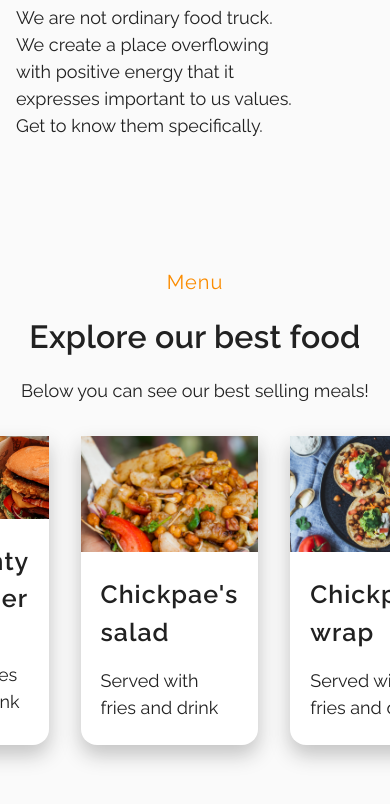
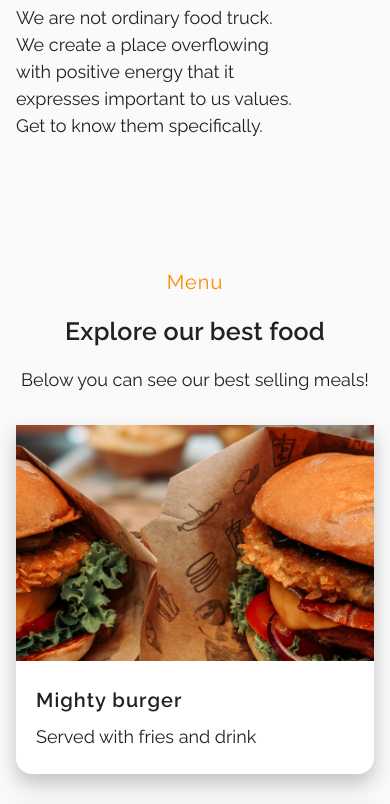
Before and after one commit to thejsdeveloper/the-veggie-king, a Next.js app: page / in a window 390 px wide. Shown: the part 1040-1844 px from the top of the page. Built offline with nearby package versions, Linux system fonts and the light colour scheme.

Commit message:
feat: responsive menu

```diff
--- a/src/components/Card/Card.tsx
+++ b/src/components/Card/Card.tsx
@@ -4,16 +4,16 @@ import * as React from "react";
 
 function Card({ img, altText, title, description }: Card) {
   return (
-    <div className="w-96 cursor-pointer shadow  rounded-br-2xl rounded-bl-2xl bg-white">
+    <div className="group cursor-pointer shadow  rounded-br-2xl rounded-bl-2xl bg-white">
       <div className="overflow-hidden">
         <Image
           src={img}
           alt={altText}
-          className="hover:scale-125 ease-linear duration-500"
+          className="group-hover:scale-125 ease-linear duration-500"
         />
       </div>
-      <div className="py-6 px-5 space-y-4">
-        <h1 className="text-gray-900 text-md font-semibold tracking-wide">
+      <div className="py-6 px-5 space-y-2 lg:space-y-4">
+        <h1 className="text-gray-900 text-sm xl:text-md font-semibold tracking-wide">
           {title}
         </h1>
         <p className="text-gray-900 text-xs font-normal">{description}</p>
--- a/src/components/Menu/Menu.tsx
+++ b/src/components/Menu/Menu.tsx
@@ -4,19 +4,36 @@ import { MenuCards } from "@/constants";
 
 function Menu() {
   return (
-    <section className="flex flex-col py-32" id="menu">
-      <div className="flex-1 flex flex-col items-center justify-center space-y-4">
+    <section
+      className="flex flex-col
+                  pt-32
+                  px-4 md:px-12 lg:px-104 "
+      id="menu"
+    >
+      <div
+        className="flex-1 flex flex-col
+                  items-center
+                  justify-center space-y-4
+      "
+      >
         <h3 className="text-orange-600 text-sm font-normal tracking-wide">
           Menu
         </h3>
-        <h2 className="text-gray-900 text-lg font-semibold tracking-tighter">
+        <h2 className="text-gray-900 text-md md:text-lg font-semibold tracking-tighter">
           Explore our best food
         </h2>
-        <p className="text-gray-900 text-xs font-normal">
+        <p className="text-gray-900 text-xs md:text-sm font-normal text-center">
           Below you can see our best selling meals!
         </p>
       </div>
-      <div className="flex flex-row justify-center mt-8 px-104 flex flex-row space-x-8">
+      <div
+        className="flex
+                  flex-col md:flex-row
+                  items-center md:justify-center
+                  mt-8
+                  space-y-8 md:space-y-0
+                  space-x-0 md:space-x-3 lg:space-x-8"
+      >
         {MenuCards.map((menu) => (
           <Card key={menu.id} {...menu} />
         ))}
```
